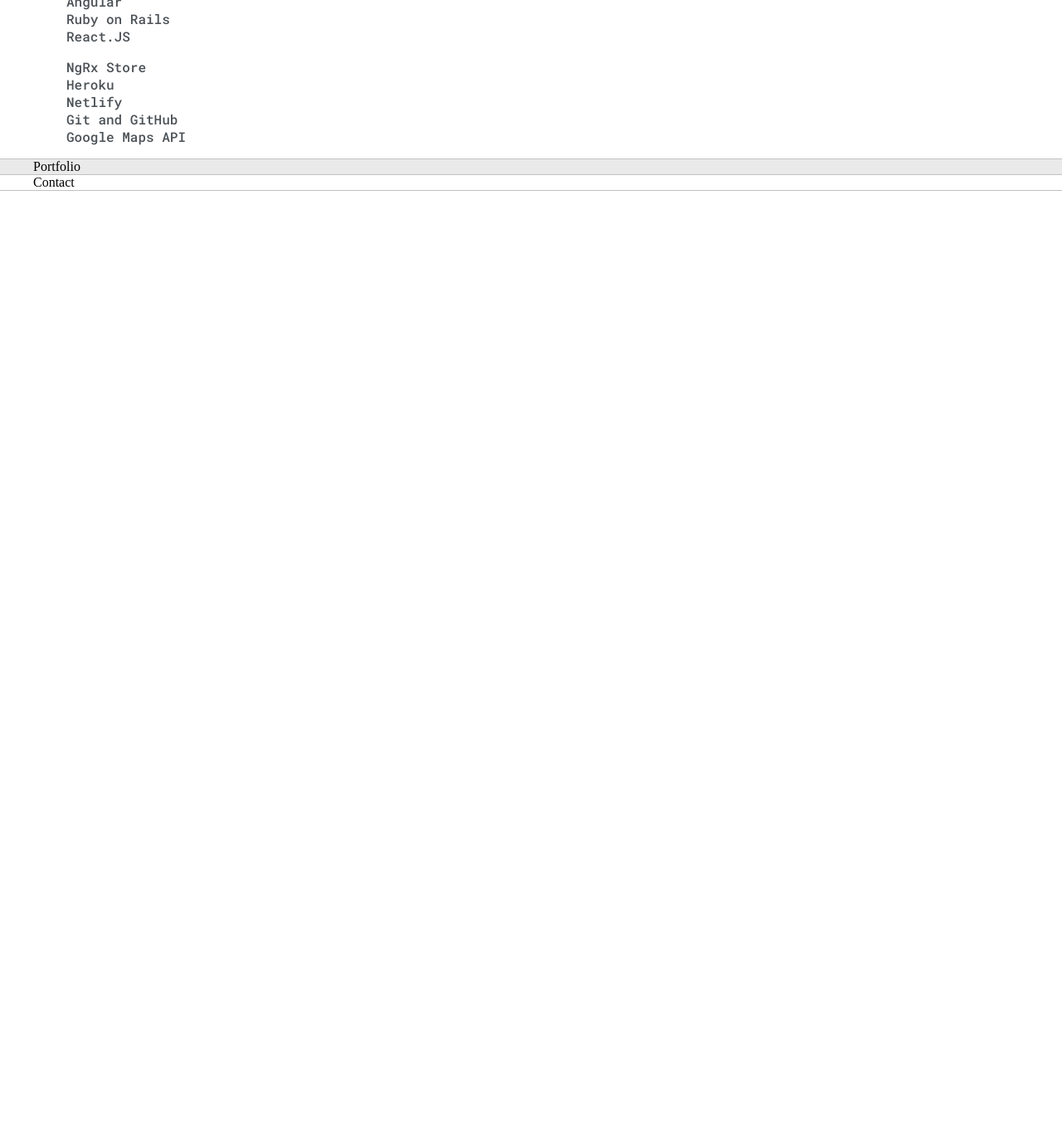
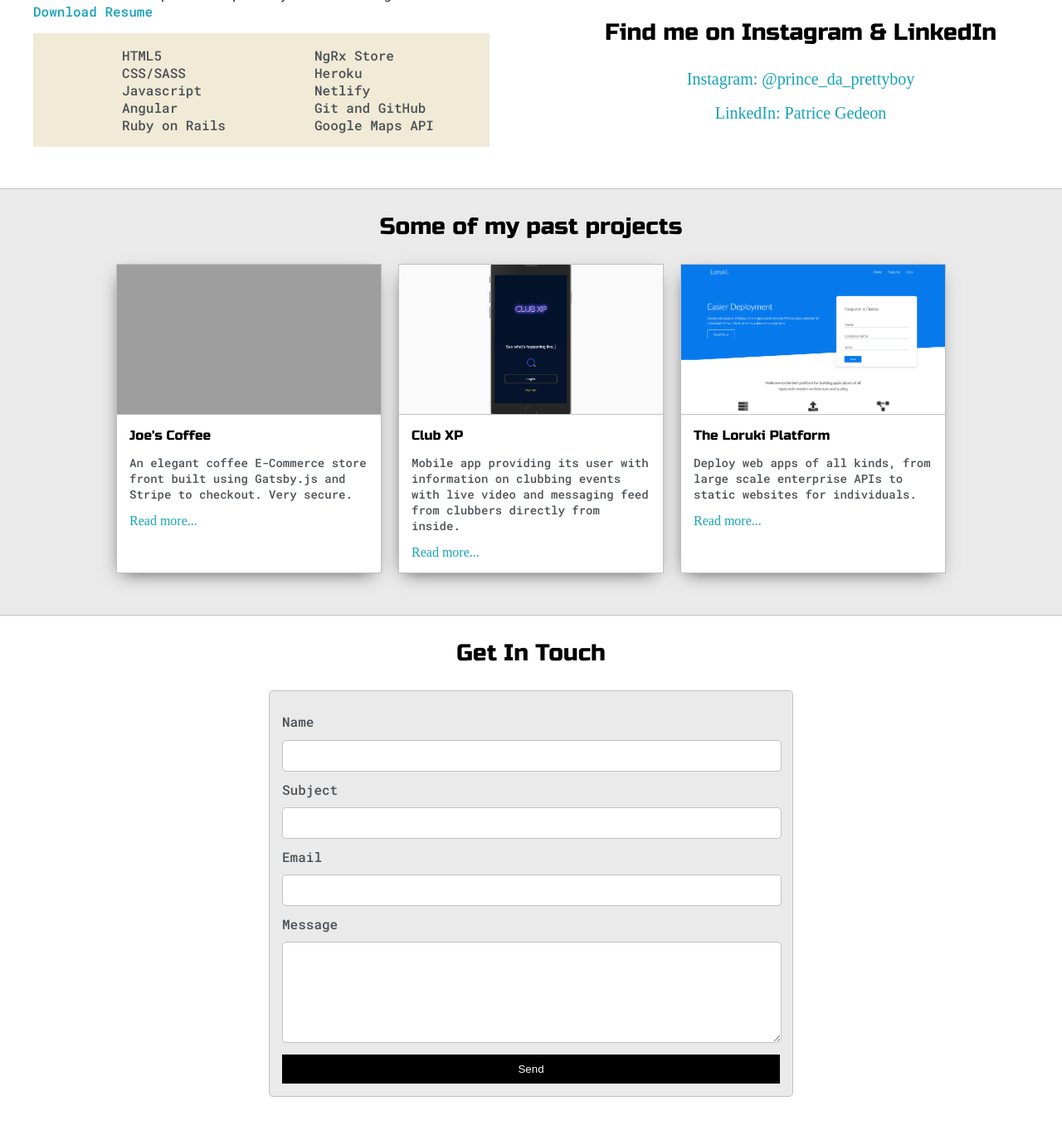
Before and after one commit to pgedeon84/portfolio, a plain HTML site: page index.html in a window 1280 px wide. Shown: the part 1072-2440 px from the top of the page at 83% size. Before the commit the page ends 1302 px from the top, so only its background shows below. Drawn offline with Linux system fonts and the light colour scheme; grey boxes are pictures that could not be loaded.

Commit message:
finished html/css/javascript  portfolio

```diff
--- /dev/null
+++ b/blue.css
@@ -0,0 +1,12 @@
+:root {
+    --mainColor: #15202B;
+    --secondaryColor: #192734;
+    --borderColor: #164D56;
+    --mainText: #fff;
+    --secondaryText: #eeeeee;
+    --themeDotBorder: #fff;
+    --previewBg: rgba(25, 39, 52, 0.8);
+    --previewShadow: #111921;
+    --buttonColor: #17a2b8;
+    --cornerCirclesCorner: #192734;
+}
--- a/default.css
+++ b/default.css
@@ -3,11 +3,13 @@
     --mainColor: #eaeaea;
     --secondaryColor: #fff;
     --borderColor: #c1c1c1;
-    --mainText: black;
+    --mainText: #000;
     --secondaryText: #4b5156;
     --themeDotBorder: #24292e;
     --previewBg: rgba(251, 249, 243, 0.8);
     --previewShadow: #f0ead6;
+    --buttonColor: #000;
+    --cornerCirclesCorner: #fff;
 }
 
 html,
@@ -15,6 +17,10 @@
     padding: 0;
     margin: 0;
     box-sizing: border-box;
+}
+
+body * {
+    transition: 0.3s;
 }
 
 h1,
@@ -103,12 +109,16 @@
     border-radius: 5px 5px 0 0;
     background-color: var(--secondaryColor);
     border: 1px solid var(--borderColor);
+    border-bottom: none;
     -webkit-box-shadow: -1px 1px 3px -1px rgba(0, 0, 0, 0.75);
     -moz-box-shadow: -1px 1px 3px -1px rgba(0, 0, 0, 0.75);
     box-shadow: -1px 1px 3px -1px rgba(0, 0, 0, 0.75);
     grid-template-columns: 1fr 1fr;
     grid-template-areas: 'nav-wrapper nav-wrapper' 'left-column right-column';
 }
+
+
+/* Navigation bar */
 
 .nav-wrapper {
     grid-area: nav-wrapper;
@@ -192,7 +202,7 @@
 }
 
 .theme-dot:hover {
-    border-width: 5px;
+    border-color: #17a2b8;
 }
 
 #light-mode {
@@ -217,6 +227,9 @@
     text-align: center;
 }
 
+
+/* Right column */
+
 .right-column {
     grid-area: right-column;
     display: grid;
@@ -234,18 +247,18 @@
 
 #preview-shadow {
     width: 300px;
-    height: 180px;
+    height: 200px;
     padding: 30px 0 0 30px;
     background-color: var(--previewShadow);
 }
 
-.corner {
+.corner-circles {
     position: absolute;
     width: 7px;
     height: 7px;
     border-radius: 50%;
     border: 1.5px solid #17a2b8;
-    background-color: #fff;
+    background-color: var(--cornerCirclesCorner);
 }
 
 #corner-tl {
@@ -268,6 +281,120 @@
     left: -5px;
 }
 
+
+/* About Section */
+
+.about-wrapper {
+    display: grid;
+    grid-template-columns: repeat(auto-fit, minmax(320px, 1fr));
+    gap: 100px;
+    padding: 50px 0;
+}
+
+#skills {
+    display: flex;
+    justify-content: space-evenly;
+    background-color: var(--previewShadow);
+}
+
+.social-links {
+    display: grid;
+    align-content: center;
+    text-align: center;
+}
+
+.social-links a {
+    /* padding: 10px; */
+    font-size: 20px;
+}
+
+.social_img {
+    width: 100%;
+}
+
+
+/* Portfolio section */
+
+.post-wrapper {
+    display: grid;
+    grid-template-columns: repeat(auto-fit, 320px);
+    justify-content: center;
+    gap: 20px;
+    padding-bottom: 50px;
+}
+
+.post {
+    border: 1px solid var(--borderColor);
+    background-color: #fff;
+    -webkit-box-shadow: -2px 7px 21px -9px rgba(0, 0, 0, 0.75);
+    -moz-box-shadow: -2px 7px 21px -9px rgba(0, 0, 0, 0.75);
+    box-shadow: -2px 7px 21px -9px rgba(0, 0, 0, 0.75);
+}
+
+.thumbnail {
+    display: block;
+    width: 100%;
+    height: 180px;
+    object-fit: cover;
+    border-bottom: .01px solid var(--borderColor);
+}
+
+.post-preview {
+    background-color: #fff;
+    padding: 15px;
+}
+
+.post-title {
+    color: black;
+    margin: 0;
+}
+
+.post-intro {
+    color: #4b5156;
+    font-size: 14px;
+}
+
+
+/* Contact Form */
+
+#contact-form {
+    display: block;
+    max-width: 600px;
+    margin: 0 auto;
+    margin-bottom: 50px;
+    padding: 15px;
+    border: 1px solid var(--borderColor);
+    border-radius: 5px;
+    background-color: var(--mainColor);
+}
+
+#contact-form label {
+    line-height: 2.7em;
+}
+
+#contact-form textarea {
+    min-height: 100px;
+    font-size: 14px;
+}
+
+.input-field {
+    width: 100%;
+    border-radius: 5px;
+    border: 1px solid var(--borderColor);
+    outline: none;
+    padding: 10px 0;
+    font-size: 14px;
+}
+
+#submit-btn {
+    background-color: var(--buttonColor);
+    margin-top: 10px;
+    width: 100%;
+    padding: 10px 0;
+    color: #fff;
+    border: none;
+}
+
 @media (max-width: 1200px) {
     .main-container {
         width: 95%;
--- /dev/null
+++ b/green.css
@@ -0,0 +1,12 @@
+:root {
+    --mainColor: #606B56;
+    --secondaryColor: #515a48;
+    --borderColor: #161914;
+    --mainText: #fff;
+    --secondaryText: #eeeeee;
+    --themeDotBorder: #fff;
+    --previewBg: rgba(81, 90, 72, 0.8);
+    --previewShadow: #2a2f25;
+    --buttonColor: #669966;
+    --cornerCirclesCorner: #515a48;
+}
--- a/index.html
+++ b/index.html
@@ -5,6 +5,7 @@
     <meta charset="UTF-8">
     <meta name="viewport" content="width=device-width, initial-scale=1.0">
     <link rel="stylesheet" href="default.css">
+    <link id="theme-style" rel="stylesheet" href="">
     <title>Weblair Reloaded</title>
 </head>
 
@@ -29,22 +30,22 @@
                     <img id="profile_pic" src="images/profile.jpeg" alt="Profile Pictures">
                     <h5 style="text-align: center; line-height: 0;">Personalize Theme</h5>
                     <div id="theme-options-wrapper">
-                        <div class="theme-dot" id="light-mode"></div>
-                        <div class="theme-dot" id="blue-mode"></div>
-                        <div class="theme-dot" id="green-mode"></div>
-                        <div class="theme-dot" id="purple-mode"></div>
+                        <div class="theme-dot" id="light-mode" data-mode="light"></div>
+                        <div class="theme-dot" id="blue-mode" data-mode="blue"></div>
+                        <div class="theme-dot" id="green-mode" data-mode="green"></div>
+                        <div class="theme-dot" id="purple-mode" data-mode="purple"></div>
                     </div>
                     <p id="setting-note">Theme settings will be saved for<br>your next visit</p>
                 </div>
                 <div class="right-column">
                     <div id="preview-shadow">
                         <div id="preview">
-                            <div class="corner" id="corner-tl"></div>
-                            <div class="corner" id="corner-tr"></div>
+                            <div class="corner-circles" id="corner-tl"></div>
+                            <div class="corner-circles" id="corner-tr"></div>
                             <h3>What I Do</h3>
-                            <p>I used to work for Amazon in a past life, now I am a freelance web developer.</p>
-                            <div class="corner" id="corner-br"></div>
-                            <div class="corner" id="corner-bl"></div>
+                            <p>Certified by Le Wagon Coding Bootcamp, rated The Best Coding Bootcamp on Course Report, now I am a freelance web developer.</p>
+                            <div class="corner-circles" id="corner-br"></div>
+                            <div class="corner-circles" id="corner-bl"></div>
                         </div>
                     </div>
                 </div>
@@ -58,12 +59,11 @@
                     <h4>More about me</h4>
                     <p>I build new projects and follow tutorials to enhance my coding skills and speeding up my workflow.</p>
                     <p>While I keep busy learning more, I am open to take on job interviews in search of an awesome team & projects that interest me.</p>
-                </div>
 
                     <hr>
 
                     <h4>TOP EXPERTISE</h4>
-                <p>Front-End Developer with primary focus on Angular: <a href="Resume_PatriceGedeon.pdf" target="_blank">Download Resume</a></p>
+                    <p>Front-End Developer with primary focus on Angular: <br><a href="Resume_PatriceGedeon.pdf" target="_blank">Download Resume</a></p>
                     <div id="skills">
                         <ul>
                             <li>HTML5</li>
@@ -71,7 +71,6 @@
                             <li>Javascript</li>
                             <li>Angular</li>
                             <li>Ruby on Rails</li>
-                        <li>React.JS</li>
                         </ul>
                         <ul>
                             <li>NgRx Store</li>
@@ -79,25 +78,76 @@
                             <li>Netlify</li>
                             <li>Git and GitHub</li>
                             <li>Google Maps API</li>
-
                         </ul>
                     </div>
+                </div>
                 <div class="social-links">
-
+                    <div>
+                        <img class="social_img" src="images/instagram.png" alt="Instagram Picture">
+                        <img class="social_img" src="images/linkedin.png" alt="LinkedIn Picture">
+                    </div>
+                    <h3>Find me on Instagram & LinkedIn</h3>
+                    <a href="#" target="_blank">Instagram: @prince_da_prettyboy</a>
+                    <br>
+                    <a href="#" target="_blank">LinkedIn: Patrice Gedeon</a>
                 </div>
             </div>
         </div>
     </section>
     <section class="s1">
         <div class="main-container">
-            Portfolio
+            <h3 style="text-align: center;">Some of my past projects</h3>
+            <div class="post-wrapper">
+                <div class="post">
+                    <img class="thumbnail" src="images/coffee-shop.png" alt="Loruki project picture">
+                    <div class="post-preview">
+                        <h6 class="post-title">Joe's Coffee</h6>
+                        <p class="post-intro">
+                            An elegant coffee E-Commerce store front built using Gatsby.js and Stripe to checkout. Very secure.
+                        </p>
+                        <a href="#" target="_blank">Read more...</a>
+                    </div>
+                </div>
+                <div class="post">
+                    <img class="thumbnail" src="images/clubxp.png" alt="Loruki project picture">
+                    <div class="post-preview">
+                        <h6 class="post-title">Club XP</h6>
+                        <p class="post-intro">
+                            Mobile app providing its user with information on clubbing events with live video and messaging feed from clubbers directly from inside.
+                        </p>
+                        <a href="#" target="_blank">Read more...</a>
+                    </div>
+                </div>
+                <div class="post">
+                    <img class="thumbnail" src="images/loruki.png" alt="Loruki project picture">
+                    <div class="post-preview">
+                        <h6 class="post-title">The Loruki Platform</h6>
+                        <p class="post-intro">
+                            Deploy web apps of all kinds, from large scale enterprise APIs to static websites for individuals.
+                        </p>
+                        <a href="#" target="_blank">Read more...</a>
+                    </div>
+                </div>
+            </div>
         </div>
     </section>
     <section class="s2">
         <div class="main-container">
-            Contact
+            <h3 style="text-align: center;">Get In Touch</h3>
+            <form id="contact-form" action="" method="post">
+                <label for="username">Name</label>
+                <input class="input-field" type="text" name="name">
+                <label for="subject">Subject</label>
+                <input class="input-field" type="text" name="subject">
+                <label for="email">Email</label>
+                <input class="input-field" type="email" name="email">
+                <label for="message">Message</label>
+                <textarea class="input-field" name="message"></textarea>
+                <input id="submit-btn" type="submit" value="Send">
+            </form>
         </div>
     </section>
+    <script type="text/javascript" src="script.js"></script>
 </body>
 
 </html>
--- /dev/null
+++ b/purple.css
@@ -0,0 +1,12 @@
+:root {
+    --mainColor: #36344e;
+    --secondaryColor: #382a3f;
+    --borderColor: #1d1520;
+    --mainText: #fff;
+    --secondaryText: #eeeeee;
+    --themeDotBorder: #fff;
+    --previewBg: rgba(29, 21, 32, 0.8);
+    --previewShadow: #2b202f;
+    --buttonColor: #8534a3;
+    --cornerCirclesCorner: #382a3f;
+}
```
Also changed, not shown: script.js (added, +31 -0 lines), images/instagram.png (added), images/linkedin.png (added). Lines whose indentation alone changed are shown as unchanged.
